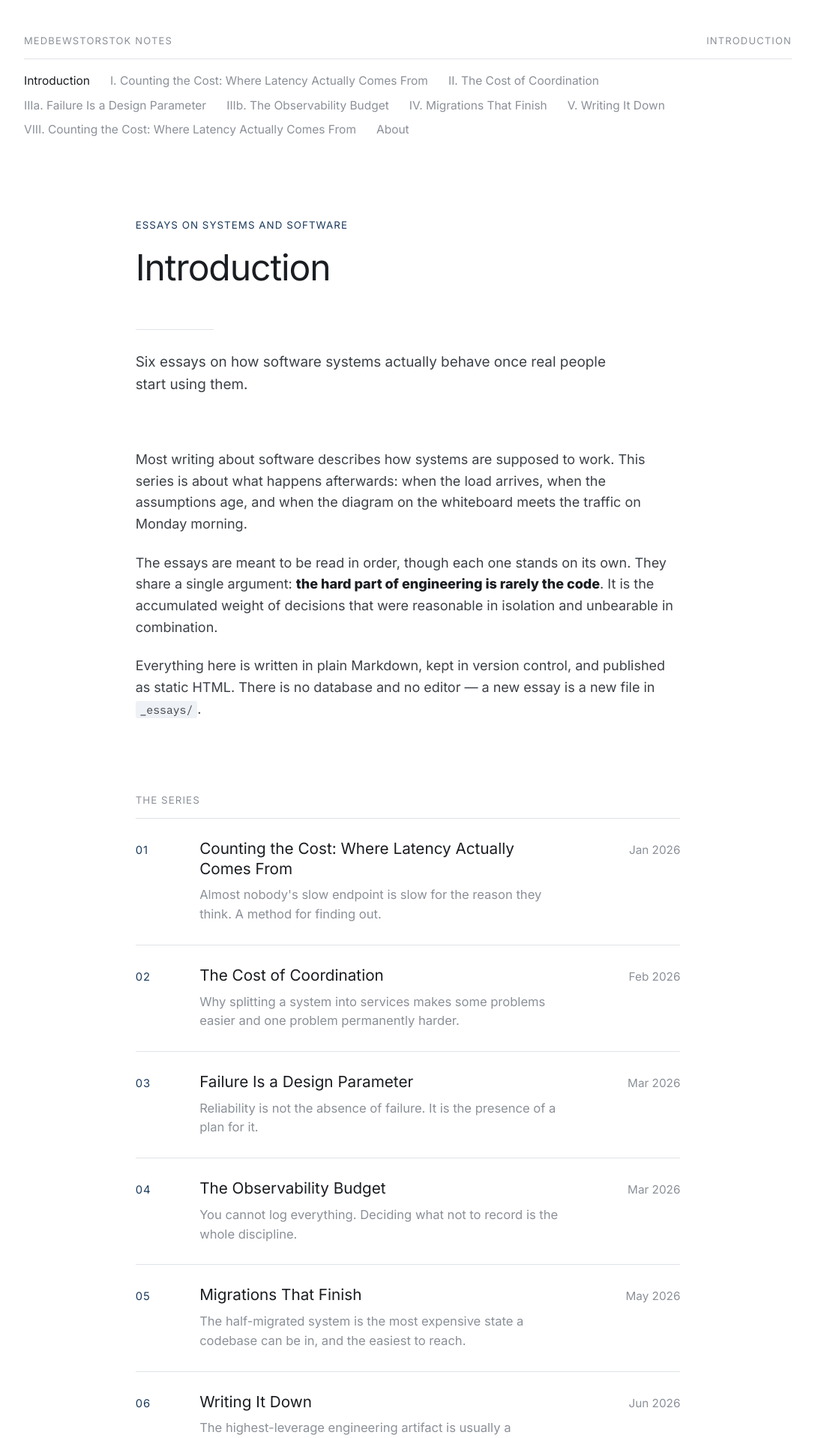
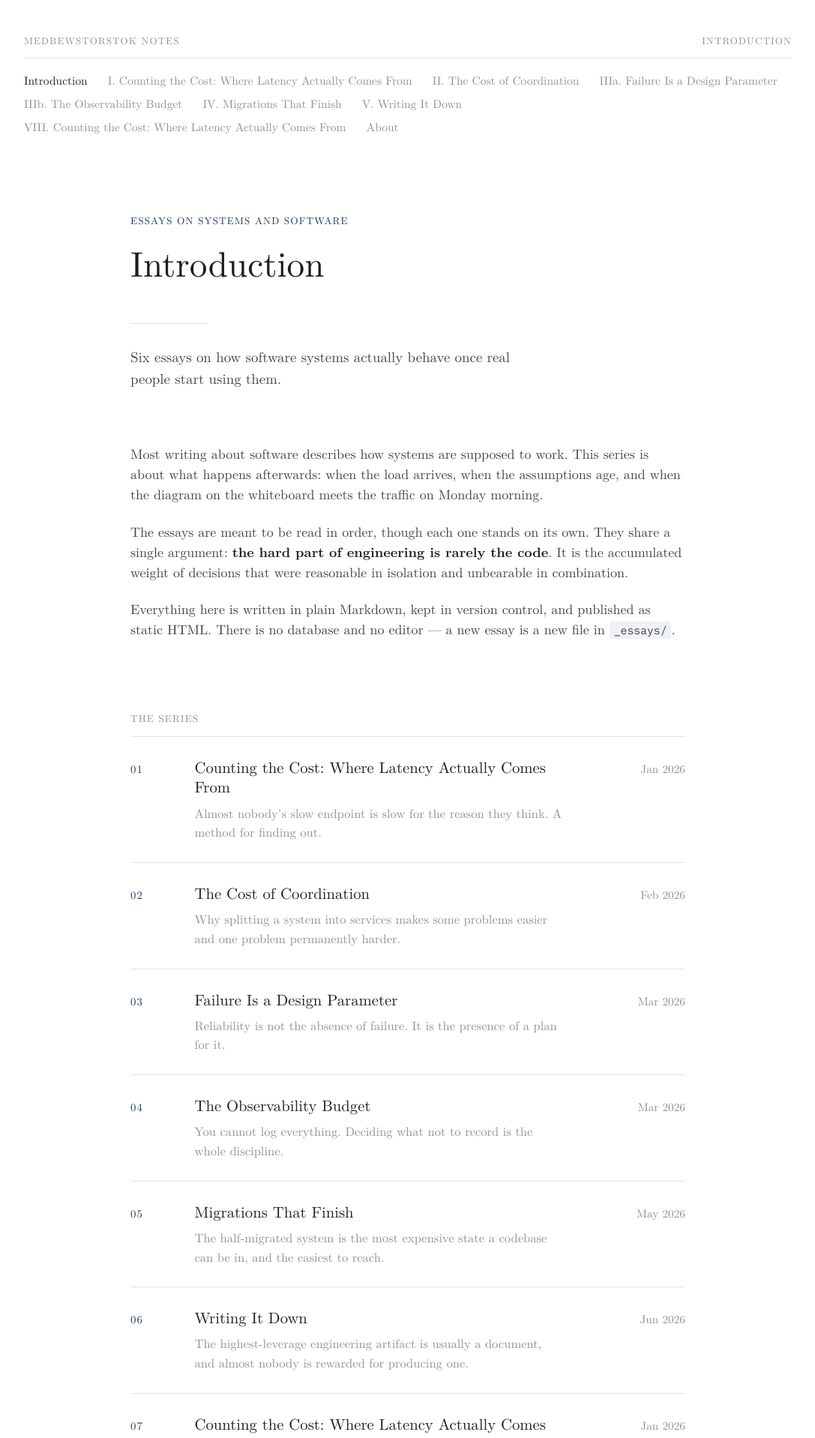
Before and after one commit to arata-hoshino/arata-hoshino.github.io, a Jekyll site: the page built from index.md, in a window 1280 px wide. Shown: the top 1918 px of the page at 75% size, without its empty margins (96-1183 px from the left). Built offline with Jekyll 4.4.1, drawn with Linux system fonts in a browser that asks for light colours.

Commit message:
Set the site in Latin Modern, with body metrics from the reference page
Latin Modern Roman, self-hosted: the OTFs from CTAN converted to woff2 in
assets/fonts/, under the GUST Font License, with a copy of the licence
beside them. Nothing but the mono face is fetched from Google now.

The face ships Regular and Bold and nothing between, so the middle weights
come back to those two: h2 and bold go to 700, the title stays at 400, and
the negative tracking that suited a grotesque comes off.

Body metrics measured off situational-awareness.ai: 18px, line-height 1.5,
740px column. That page runs ~95 characters to the line; Latin Modern is
wider than the face it uses, so the same column gives ~88.

Co-Authored-By: Claude Opus 5 (1M context) <noreply@anthropic.com>

```diff
--- a/_layouts/default.html
+++ b/_layouts/default.html
@@ -8,7 +8,7 @@
     <title>{% if page.title and page.url != '/' %}{{ page.title }} · {% endif %}{{ site.title }}</title>
     <link rel="preconnect" href="https://fonts.googleapis.com">
     <link rel="preconnect" href="https://fonts.gstatic.com" crossorigin>
-    <link href="https://fonts.googleapis.com/css2?family=Inter:ital,opsz,wght@0,14..32,300..800;1,14..32,400&family=IBM+Plex+Mono:wght@400;500&display=swap" rel="stylesheet">
+    <link href="https://fonts.googleapis.com/css2?family=IBM+Plex+Mono:wght@400;500&display=swap" rel="stylesheet">
     <link rel="icon" href="{{ '/assets/favicon.svg' | relative_url }}" type="image/svg+xml">
     <link rel="stylesheet" href="{{ '/assets/css/style.css' | relative_url }}">
   </head>
--- a/assets/css/style.css
+++ b/assets/css/style.css
@@ -4,14 +4,52 @@
    The type system is lifted from the Arata Hoshino portfolio deck and
    rebuilt for continuous reading:
 
-   · one neutral grotesque (Inter) carries everything, header included
+   · Latin Modern, self-hosted, carries everything, header included
    · body copy is Regular; titles are Regular too, and win on size alone
+   · body metrics follow situational-awareness.ai: 18px / 1.5 / ~95 ch
    · a running head over a hairline rule opens every page
    · titles are large and LIGHT; emphasis comes from size, not weight
    · labels are uppercase, letterspaced, and either muted or navy
    · navy is the only colour; it marks labels, numbers, and links
    · rules are hairlines, never boxes, and space does the separating
    ------------------------------------------------------------------ */
+
+/* --------------------------------------------------------- the face
+
+   Latin Modern Roman, from CTAN, converted to woff2 and served from
+   assets/fonts/. GUST Font License; see the copy alongside the files.  */
+
+@font-face {
+  font-family: "Latin Modern Roman";
+  src: url("/assets/fonts/lmroman10-regular.woff2") format("woff2");
+  font-weight: 400;
+  font-style: normal;
+  font-display: swap;
+}
+
+@font-face {
+  font-family: "Latin Modern Roman";
+  src: url("/assets/fonts/lmroman10-italic.woff2") format("woff2");
+  font-weight: 400;
+  font-style: italic;
+  font-display: swap;
+}
+
+@font-face {
+  font-family: "Latin Modern Roman";
+  src: url("/assets/fonts/lmroman10-bold.woff2") format("woff2");
+  font-weight: 700;
+  font-style: normal;
+  font-display: swap;
+}
+
+@font-face {
+  font-family: "Latin Modern Roman";
+  src: url("/assets/fonts/lmroman10-bolditalic.woff2") format("woff2");
+  font-weight: 700;
+  font-style: italic;
+  font-display: swap;
+}
 
 :root {
   --paper: #ffffff;
@@ -23,15 +61,14 @@
   --tint: #eef1f5;     /* pale panels */
   --mark: #fdf3c8;
 
-  /* A neutral grotesque, after the OpenAI article pages. OpenAI Sans itself
-     is proprietary and undistributable, so Inter stands in for it, with the
-     platform grotesques behind it. */
-  --sans: Inter, -apple-system, BlinkMacSystemFont, "Segoe UI",
-          "Helvetica Neue", Helvetica, Arial, sans-serif;
+  /* Latin Modern Roman — the Computer Modern of a LaTeX page, self-hosted
+     from CTAN under the GUST Font License. See assets/fonts/. */
+  --face: "Latin Modern Roman", "Latin Modern Roman 10", "Computer Modern",
+          Georgia, "Times New Roman", Times, serif;
   --mono: "IBM Plex Mono", "SFMono-Regular", Consolas, monospace;
 
   --body-size: 1.125rem;  /* 18px body copy; the rest scales off it in em */
-  --measure: 64ch;        /* reading column, centred on the page */
+  --measure: 46.25rem;    /* 740px, after situational-awareness.ai */
   --frame: 64rem;     /* the running head, nav and footer span this */
   --gutter: clamp(1.25rem, 5vw, 3.5rem);
 
@@ -58,11 +95,11 @@ body {
   padding: 0 var(--gutter);
   color: var(--body);
   background: var(--paper);
-  font-family: var(--sans);
+  font-family: var(--face);
   font-size: var(--body-size);
   font-weight: 400;
-  line-height: 1.6;
-  font-feature-settings: "kern" 1, "liga" 1, "cv11" 1;
+  line-height: 1.5;
+  font-feature-settings: "kern" 1, "liga" 1;
   text-rendering: optimizeLegibility;
   -webkit-font-smoothing: antialiased;
 }
@@ -216,10 +253,10 @@ main {
   margin: 0;
   max-width: 24ch;
   color: var(--ink);
-  font-size: clamp(2rem, 4.4vw, 3rem);
+  font-size: clamp(2rem, 4.4vw, 2.95rem);
   font-weight: 400;
-  line-height: 1.12;
-  letter-spacing: -0.022em;
+  line-height: 1.15;
+  letter-spacing: 0;
 }
 
 /* The short rule that sits under every case title in the deck. */
@@ -299,9 +336,9 @@ main {
   border-top: 1px solid var(--rule);
   color: var(--ink);
   font-size: 1.45em;
-  font-weight: 500;
+  font-weight: 700;
   line-height: 1.25;
-  letter-spacing: -0.016em;
+  letter-spacing: 0;
 }
 
 /* h3 is the deck's column label: navy, uppercase, letterspaced. */
@@ -320,13 +357,13 @@ main {
   margin: 2em 0 0.6em;
   color: var(--ink);
   font-size: 1em;
-  font-weight: 600;
+  font-weight: 700;
 }
 
 .prose strong,
 .prose b {
   color: var(--ink);
-  font-weight: 800;
+  font-weight: 700;
 }
 
 .prose em { font-style: italic; }
```
Also changed, not shown: assets/fonts/GUST-FONT-LICENSE.txt (added, +28 -0 lines), README.md, assets/fonts/lmroman10-bold.woff2 (added), assets/fonts/lmroman10-bolditalic.woff2 (added), assets/fonts/lmroman10-italic.woff2 (added), assets/fonts/lmroman10-regular.woff2 (added).
